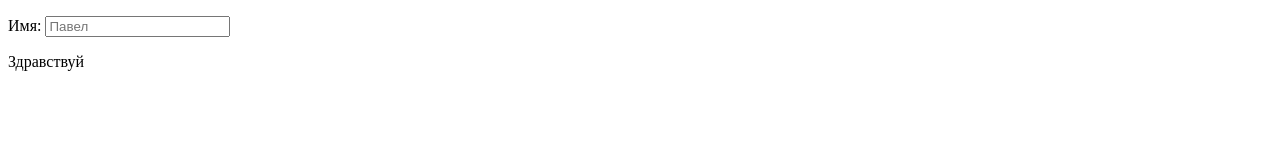
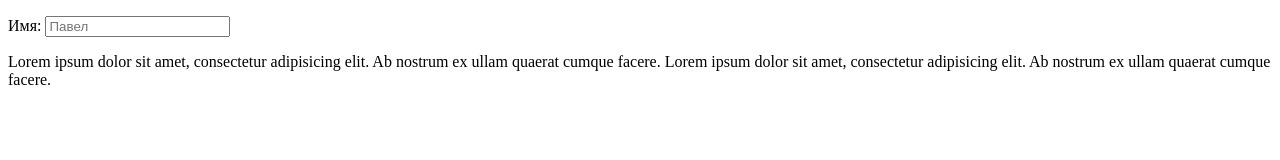
Before and after one commit to Headliner770/frendly-frontend-js, a plain HTML site: page custom-events/index.html in a window 1280 px wide. Drawn offline with Linux system fonts and the light colour scheme.

```diff
--- a/custom-events/index.html
+++ b/custom-events/index.html
@@ -116,11 +116,25 @@
         <img src="./img/cat.png" width="100px" alt="">
     </div> -->
 
+    <!-- <p>
+        <label for="name">Имя:</label>
+        <input id="name" placeholder="Павел" />
+    </p>
+    <p>Здравствуй<b class="name-output"></b></p> -->
+
+    <!-- <p>
+        <label for="name">Имя:</label>
+        <input id="name" placeholder="Павел" />
+        <span id="error-message"></span>
+    </p> -->
+
     <p>
         <label for="name">Имя:</label>
         <input id="name" placeholder="Павел" />
     </p>
-    <p>Здравствуй<b class="name-output"></b></p>
+    <p>Lorem ipsum dolor sit amet, consectetur adipisicing elit. Ab nostrum ex ullam quaerat cumque facere. Lorem ipsum
+        dolor sit amet, consectetur adipisicing elit. Ab nostrum ex ullam quaerat cumque facere.</p>
+
 
     <!-- Можно оставить только основной файл (script.js), который и будет управлять запуском всех модулей. Важно оставить атрибут type="module" -->
     <!-- <script src="./before.js"></script>
```
Also changed, not shown: custom-events/script2.js (+34 -0 lines).
